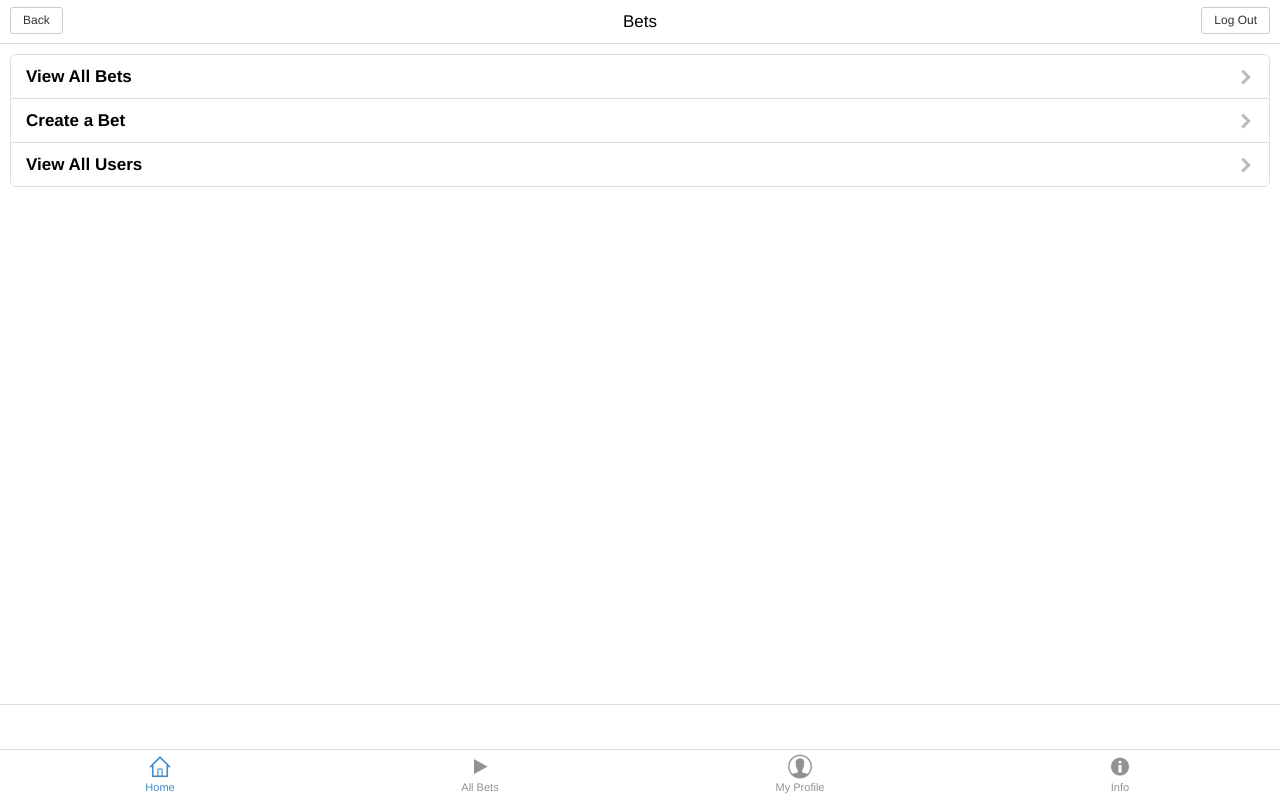
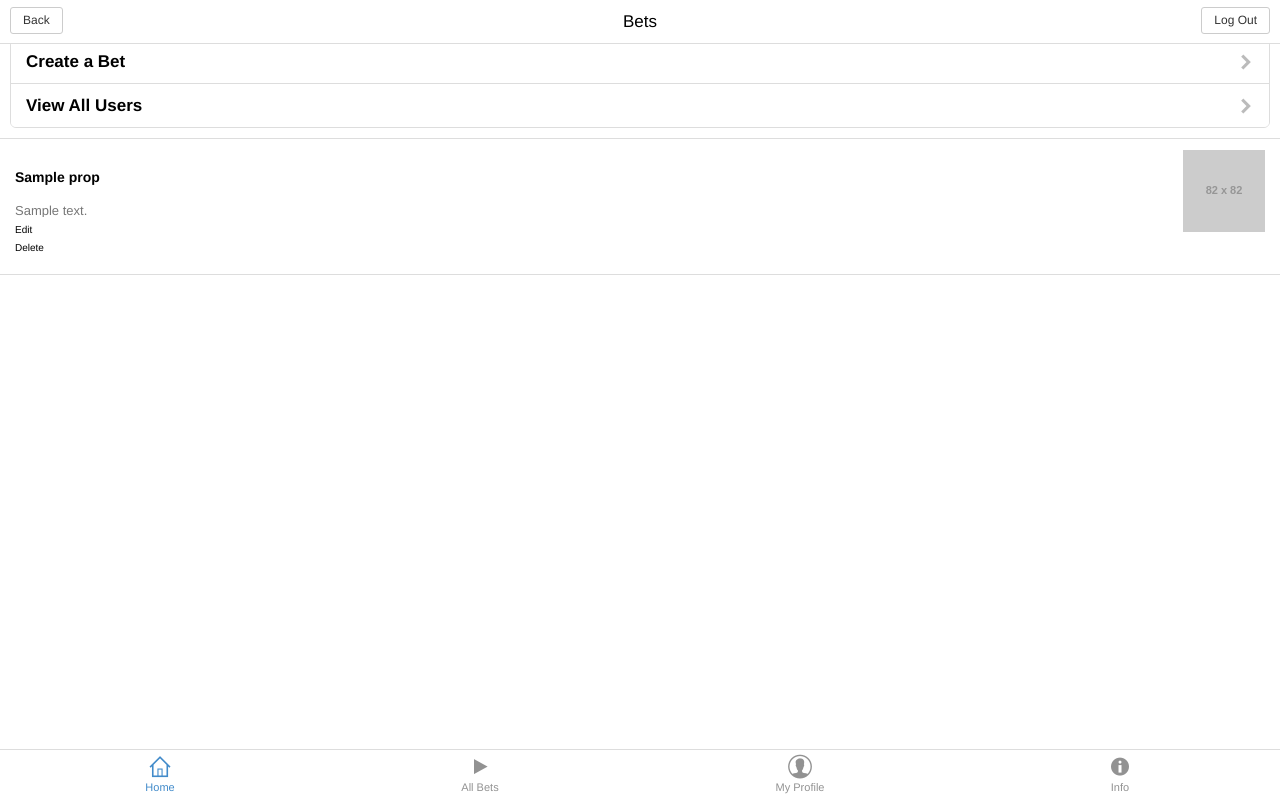
Before and after one commit to adamskriger/props_data_modeling, a Rails app: page / in a window 1280 px wide. Run offline with Rails 7, Linux system fonts and the light colour scheme; a user stored in the database is signed in; tables that the repository leaves empty hold one stand-in row (values such as "Sample post"); grey boxes labelled with a size stand in for pictures from a placeholder-image service; style sheets or scripts are compiled from the project's sources; some libraries are stand-ins or nearby versions.

Commit message:
fixed welcome page

```diff
--- a/app/controllers/welcome_controller.rb
+++ b/app/controllers/welcome_controller.rb
@@ -1,8 +1,9 @@
 class WelcomeController < ApplicationController
   def index
+    @props=Prop.all
+
     if logged_in?
           @user = User.find(session[:user_id])
-          @props = Prop.all
         end
   end
 end
--- a/app/views/welcome/index.html.erb
+++ b/app/views/welcome/index.html.erb
@@ -1,23 +1,12 @@
 
 
 
-<div class="content">
-
-
-
-
-
-
-
+<div class="content allpropsul">
+  <% if logged_in? and current_user.admin %>
 
       <div class="card">
         <ul class="table-view">
-          <li class="table-view-cell">
-            <a class="navigate-right" href="/props">
-              <strong>View All Bets</strong>
-            </a>
-          </li>
-          <% if logged_in? and current_user.admin %>
+
           <li class="table-view-cell">
             <a class="navigate-right" href="props/new">
               <strong>Create a Bet</strong>
@@ -29,12 +18,30 @@
             </a>
           </li>
 
-          <% end %>
-
         </ul>
       </div>
-      <div class="bar bar-standard bar-footer-secondary">
+      <% end %>
+
+      <% @props.each do |prop| %>
+
+      <ul class="table-view ">
+        <li class="table-view-cell media">
+            <img class="media-object pull-right" style="text-align: right; margin-right:-50px;;" src="http://placehold.it/82x82">
+            <div class="media-body">
+              <h5><%= link_to prop.title.capitalize, prop %><h5>
+              <p class="proplistp"><%= prop.text %></p>
+                  <% if logged_in? and current_user.admin %>
+                      <p><%= link_to 'Edit', edit_prop_path(prop), class: 'editdelete' %></p>
+                      <p><%= link_to 'Delete', prop_path(prop),
+                                                method: :delete,
+                                                data: ( 'Are you sure?' ),
+                                                class: 'editdelete' %></p>
+                    <% end %>
+              </div>
+        </li>
+      </ul>
+
+      <% end %>
 
 
-      </div>
     </div>
```
